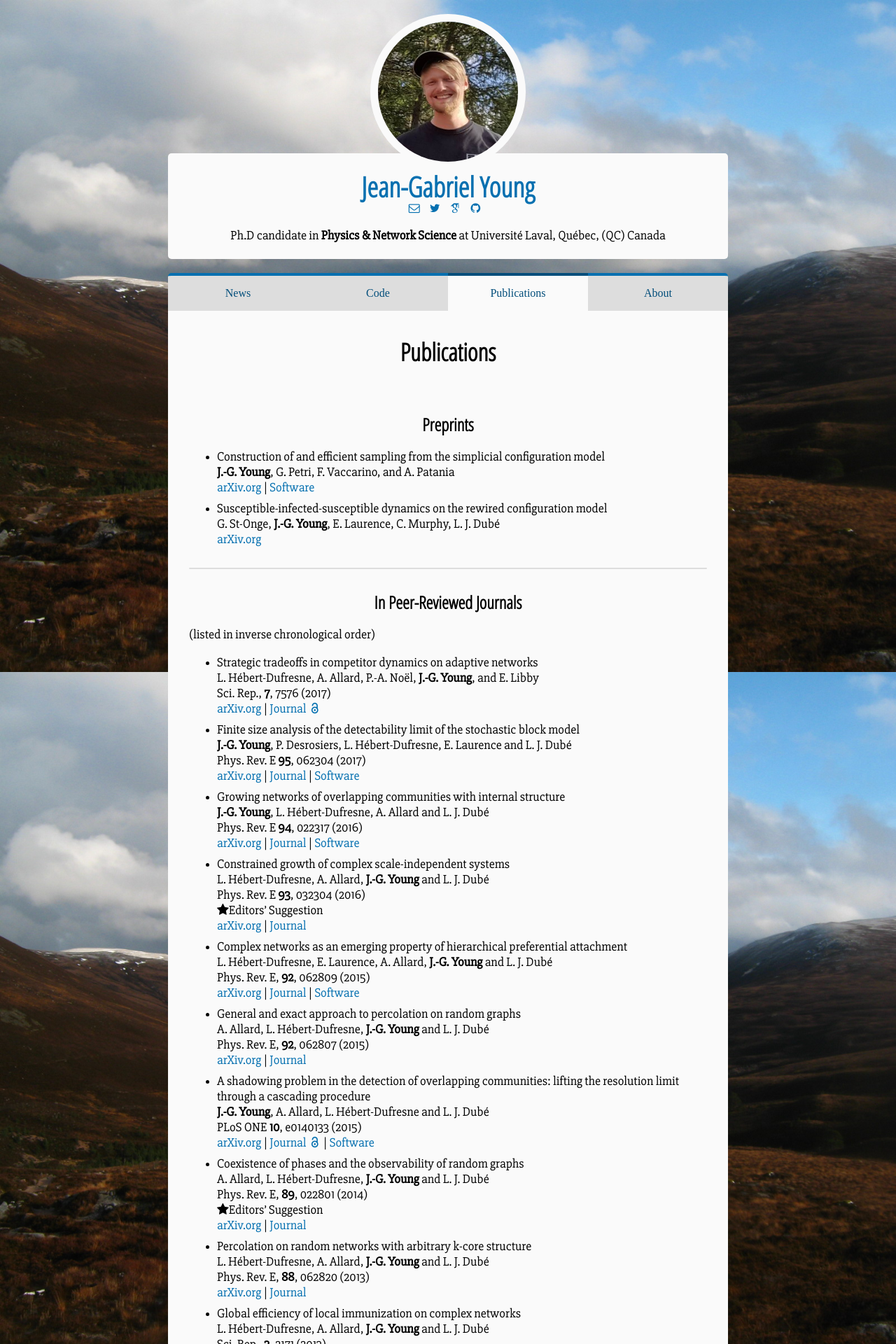
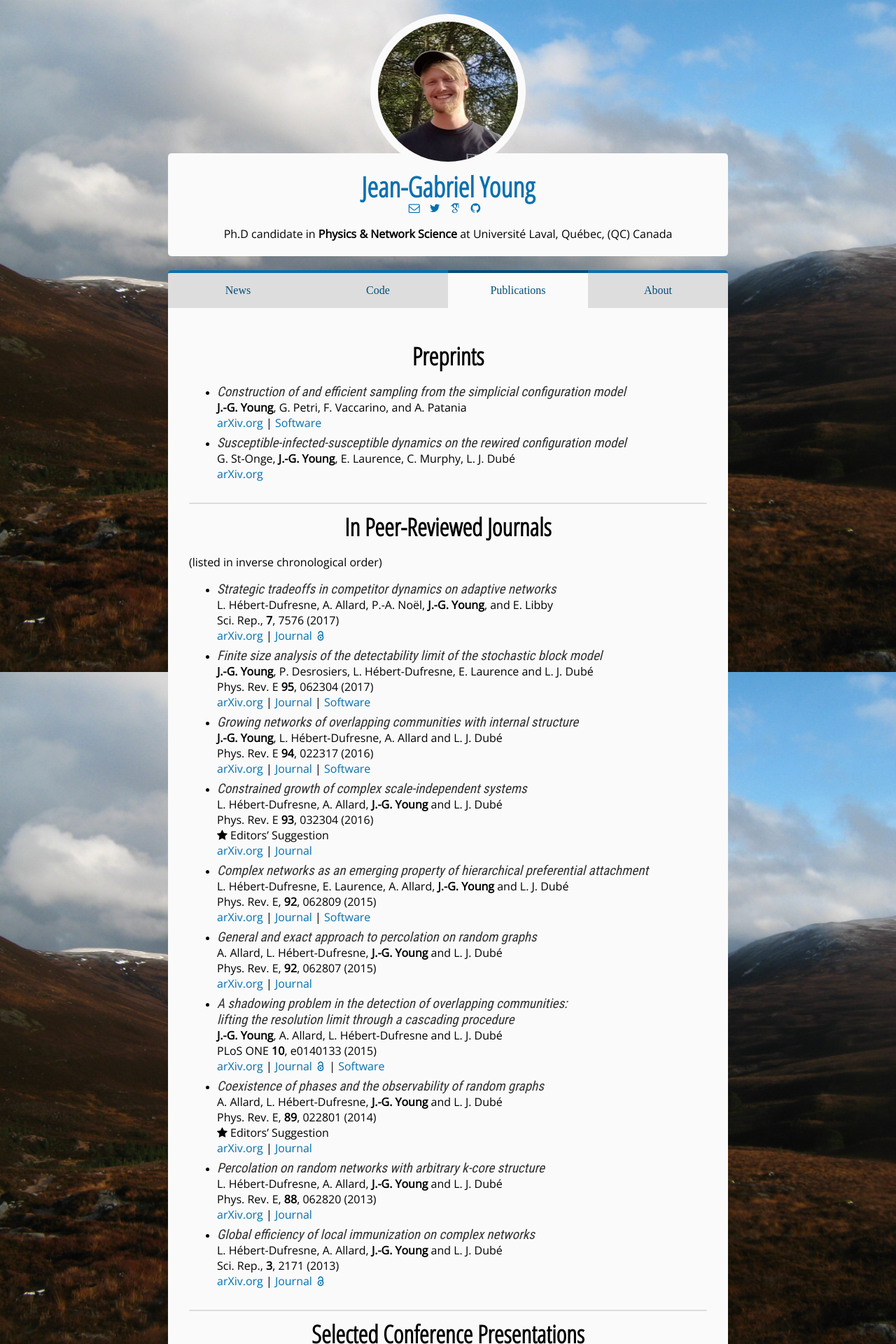
Before and after one commit to jg-you/jg-you.github.io, a Jekyll site: the page built from publications.md, in a window 1280 px wide. Shown: the top 1920 px of the page at 70% size. Built offline with Jekyll 4.4.1, drawn with Linux system fonts in a browser that asks for light colours; some web fonts are replaced; comment, search, counter and statistics services are not loaded; some of the changed text lies outside the part shown.

Commit message:
Font change

```diff
--- a/_includes/head.html
+++ b/_includes/head.html
@@ -25,7 +25,8 @@
   <link rel="stylesheet" href="{{ "/css/main.css" | prepend: full_base_url }}">
   <link rel="stylesheet" href="/components/font-awesome/css/font-awesome.min.css">
   <link rel="stylesheet" href="/components/academicons-1.8.0/css/academicons.min.css">
-  <link href='http://fonts.googleapis.com/css?family=Open+Sans+Condensed:300|Raleway|Noticia+Text|Slabo+27px' rel='stylesheet' type='text/css'>
+  <link href='http://fonts.googleapis.com/css?family=Open+Sans:300|Open+Sans+Condensed:300|Roboto+Condensed:400' rel='stylesheet' type='text/css'>
+
   <link rel="canonical" href="{{ page.url | replace:'index.html','' | prepend: full_base_url }}">
   <!-- <link rel="alternate" type="application/rss+xml" title="{{ site.title | escape }}" href="{{ "/feed.xml" | prepend: full_base_url }}"> -->
 
--- a/_layouts/page.html
+++ b/_layouts/page.html
@@ -4,7 +4,7 @@ layout: default
 <article class="post">
 
 
-            <h2 class="page-title">{{ page.title | escape }}</h2>
+            <!-- <h2 class="page-title">{{ page.title | escape }}</h2> -->
 
             <div class="post-content">
                 {{ content}}
--- a/css/main.scss
+++ b/css/main.scss
@@ -196,7 +196,7 @@ html {
     h3 {
         font-family: 'Open Sans Condensed', sans-serif;
         font-weight: bold;
-        font-size: 25px;
+        font-size: 29px;
         display: block;
         margin-bottom: 3px;
         margin-top: 50px;
@@ -206,9 +206,18 @@ html {
         text-align: center;
     }
     p {
-        font-family: 'Slabo 27px', serif;
-        font-size: 18px;
+        font-family: 'Open Sans', sans-serif;
+        font-size: 16px;
         text-align: left;
+    }
+    .pub-title {
+        font-family: 'Roboto Condensed', sans-serif;
+        font-size: 19px;
+        font-style: italic;
+        color: #333333;
+    }
+    a {
+
     }
     a:link {
         color: #0570b0;
--- a/publications.md
+++ b/publications.md
@@ -4,74 +4,75 @@ title: Publications
 ---
 
 <span id="nav-preprints"></span>
-### Preprints
+## Preprints
 
-* Construction of and efficient sampling from the simplicial configuration model <br/>
+* <span class="pub-title"> Construction of and efficient sampling from the simplicial configuration model</span><br/>
 **J.-G. Young**, G. Petri, F. Vaccarino, and A. Patania<br/>
 [arXiv.org](https://arxiv.org/abs/1705.10298) | [Software](https://github.com/jg-you/scm)
 
-* Susceptible-infected-susceptible dynamics on the rewired configuration model <br/>
+* <span class="pub-title"> Susceptible-infected-susceptible dynamics on the rewired configuration model</span><br/>
 G. St-Onge, **J.-G. Young**, E. Laurence, C. Murphy, L. J. Dubé<br/>
 [arXiv.org](https://arxiv.org/abs/1701.01740)
 
 <div class="end-of-post"></div>
 
 <span id="nav-journals"></span>
-### In Peer-Reviewed Journals
+## In Peer-Reviewed Journals
 
 <p>(listed in inverse chronological order)</p>
 
-* Strategic tradeoffs in competitor dynamics on adaptive networks <br/>
+* <span class="pub-title"> Strategic tradeoffs in competitor dynamics on adaptive networks</span><br/>
 L. Hébert-Dufresne, A. Allard, P.-A. Noël, **J.-G. Young**,  and E. Libby<br/>
 Sci. Rep., **7**, 7576 (2017)<br/>
 [arXiv.org](http://arxiv.org/abs/1607.04632) | [Journal  <i class="ai ai-open-access" aria-hidden="true"></i>](http://dx.doi.org/10.1038/s41598-017-07621-x)
 
-* Finite size analysis of the detectability limit of the stochastic block model <br/>
+* <span class="pub-title"> Finite size analysis of the detectability limit of the stochastic block model</span><br/>
 **J.-G. Young**, P. Desrosiers, L. Hébert-Dufresne, E. Laurence and L. J. Dubé<br/>
 Phys. Rev. E **95**, 062304 (2017)<br/>
 [arXiv.org](https://arxiv.org/abs/1701.00062) | [Journal](http://dx.doi.org/10.1103/PhysRevE.95.062304) | [Software](https://github.com/jg-you/sbm_canonical_mcmc)
 
-* Growing networks of overlapping communities with internal structure<br/>
+* <span class="pub-title"> Growing networks of overlapping communities with internal structure</span><br/>
 **J.-G. Young**, L. Hébert-Dufresne, A. Allard and L. J. Dubé<br/>
 Phys. Rev. E **94**, 022317 (2016)<br/>
 [arXiv.org](http://arxiv.org/abs/1603.05566) | [Journal](http://dx.doi.org/10.1103/physreve.94.022317) |
 [Software](https://github.com/spa-networks/spa)
 
-* Constrained growth of complex scale-independent systems<br/>
+* <span class="pub-title"> Constrained growth of complex scale-independent systems</span><br/>
 L. Hébert-Dufresne, A. Allard, **J.-G. Young** and L. J. Dubé<br/>
 Phys. Rev. E **93**, 032304 (2016)<br/>
-<i class="fa fa-star" aria-hidden="true"></i>Editors' Suggestion<br/>
+<i class="fa fa-star" aria-hidden="true"></i> Editors' Suggestion<br/>
 [arXiv.org](http://arxiv.org/abs/1310.0112) | [Journal](http://dx.doi.org/10.1103/PhysRevE.93.032304)
 
-* Complex networks as an emerging property of hierarchical preferential attachment<br/>
+* <span class="pub-title"> Complex networks as an emerging property of hierarchical preferential attachment</span><br/>
  L. Hébert-Dufresne, E. Laurence, A. Allard, **J.-G. Young** and L. J. Dubé<br/>
 Phys. Rev. E, **92**, 062809 (2015)<br/>
 [arXiv.org](http://arxiv.org/abs/1312.0171) | [Journal](http://dx.doi.org/10.1103/PhysRevE.92.062809) |
 [Software](https://github.com/spa-networks/hpa)
 
-* General and exact approach to percolation on random graphs<br/>
+* <span class="pub-title"> General and exact approach to percolation on random graphs</span><br/>
  A. Allard, L. Hébert-Dufresne, **J.-G. Young** and L. J. Dubé<br/>
 Phys. Rev. E, **92**, 062807 (2015)<br/>
 [arXiv.org](http://arxiv.org/abs/1509.01207) | [Journal](http://dx.doi.org/10.1103/PhysRevE.92.062807)
 
-* A shadowing problem in the detection of overlapping communities: lifting the resolution limit through a cascading procedure<br/>
+* <span class="pub-title"> A shadowing problem in the detection of overlapping communities:<br/>
+lifting the resolution limit through a cascading procedure</span><br/>
 **J.-G. Young**, A. Allard, L. Hébert-Dufresne and L. J. Dubé<br/>
 PLoS ONE **10**, e0140133 (2015)<br/>
 [arXiv.org](http://arxiv.org/abs/1211.1364) | [Journal <i class="ai ai-open-access" aria-hidden="true"></i>](http://dx.doi.org/10.1371/journal.pone.0140133) |
 [Software](https://github.com/jg-you/cascading_detection)
 
-* Coexistence of phases and the observability of random graphs<br/>
+* <span class="pub-title"> Coexistence of phases and the observability of random graphs</span><br/>
 A. Allard, L. Hébert-Dufresne, **J.-G. Young** and L. J. Dubé<br/>
 Phys. Rev. E, **89**, 022801 (2014)<br/>
-<i class="fa fa-star" aria-hidden="true"></i>Editors' Suggestion<br/>
+<i class="fa fa-star" aria-hidden="true"></i> Editors' Suggestion<br/>
 [arXiv.org](http://arxiv.org/abs/1309.7983) | [Journal](http://dx.doi.org/10.1103/PhysRevE.89.022801)
 
-* Percolation on random networks with arbitrary k-core structure<br/>
+* <span class="pub-title"> Percolation on random networks with arbitrary k-core structure</span><br/>
 L. Hébert-Dufresne, A. Allard, **J.-G. Young** and L. J. Dubé<br/>
 Phys. Rev. E, **88**, 062820 (2013)<br/>
 [arXiv.org](http://arxiv.org/abs/1308.6537) | [Journal](http://dx.doi.org/10.1103/PhysRevE.88.062820)
 
-* Global efficiency of local immunization on complex networks <br/>
+* <span class="pub-title"> Global efficiency of local immunization on complex networks</span><br/>
 L. Hébert-Dufresne, A. Allard, **J.-G. Young** and L. J. Dubé<br/>
 Sci. Rep., **3**, 2171 (2013)<br/>
 [arXiv.org](http://arxiv.org/abs/1208.5768) | [Journal <i class="ai ai-open-access" aria-hidden="true"></i>](http://dx.doi.org/10.1038/srep02171)
@@ -79,37 +80,37 @@ Sci. Rep., **3**, 2171 (2013)<br/>
 <div class="end-of-post"></div>
 
 <span id="nav-talks"></span>
-### Selected Conference Presentations
+## Selected Conference Presentations
 
 <p>(listed in inverse chronological order;  presenter denoted by *)</p>
 
-* Construction of and efficient sampling from the simplicial configuration model (2017)<br/>
+* <span class="pub-title"> Construction of and efficient sampling from the simplicial configuration model</span><br/>
 **J.-G. Young**, G. Petri, F. Vaccarino, and A. Patania<br/>
 High-Oder Models in Network Science (HONS 2017)<br/>
 <span class="faded">Indianapolis, IN, USA<br/></span>
 [Abstract](files/hons2017_abstract.pdf) |
 [Slides](https://speakerdeck.com/jgyou/construction-of-and-efficient-sampling-from-the-simplicial-configuration-model)
 
-* Statistical mechanics of mesoscopic structure extraction (2017)<br/>
+* <span class="pub-title"> Statistical mechanics of mesoscopic structure extraction</span><br/>
 **J.-G. Young**, G. St-Onge, P. Desrosiers, L. J. Dubé<br/>
 12th International School and Conference on Network Science (NetSci 2017)<br/>
 <span class="faded">Indianapolis, IN, USA<br/></span>
 [Abstract](http://www.dynamica.phy.ulaval.ca/fileadmin/abs/netsci2017_abs_jgy.pdf)
 
-* Spectral Graph Clustering (2016)<br/>
+* <span class="pub-title"> Spectral Graph Clustering</span><br/>
 **J.-G. Young**<br/>
 2016 CRM Summer School on Spectral Theory and applications<br/>
 <span class="faded">Québec, Canada<br/></span>
 [Slides, lecture notes and more](crm2016/index.html)
 
-* Finite size analysis of the detectability limit of the stochastic block model (2016)<br/>
+* <span class="pub-title"> Finite size analysis of the detectability limit of the stochastic block model</span><br/>
 **J.-G. Young**, P. Desrosiers, L. Hébert-Dufresne, E. Laurence and L. J. Dubé<br/>
 <i class="fa fa-angle-right"></i> 11th International School and Conference on Network Science (NetSci 2016), <span class="faded">Seoul, Korea</span><br/>
 <i class="fa fa-angle-right"></i> Statistical Inference for Network Models (SINM 2016), <span class="faded">Seoul, Korea</span><br/>
-<i class="fa fa-angle-right"></i> ISI Foundation,<span class="faded">Torino, Italy</span><br/>
+<i class="fa fa-angle-right"></i> ISI Foundation, <span class="faded">Torino, Italy</span><br/>
 [Abstract](http://www.dynamica.phy.ulaval.ca/fileadmin/abs/netsci2016_abs_jg.pdf)
 
-* Structural preferential attachment: scale-free benchmark graphs for overlapping community detection algorithms (2015)<br/>
+* <span class="pub-title"> Structural preferential attachment:<br/>scale-free benchmark graphs for overlapping community detection algorithms</span><br/>
 **J.-G. Young**, L. Hébert-Dufresne, E. Laurence and L. J. Dubé<br/>
 10th International School and Conference on Network Science (NetSci 2015)<br/>
 <span class="faded">Zaragoza, Spain <br/></span>
@@ -117,7 +118,7 @@ High-Oder Models in Network Science (HONS 2017)<br/>
 [Poster](http://www.dynamica.phy.ulaval.ca/fileadmin/posters/netsci2015_poster_ogy.pdf) |
 [Website](http://www.spa-networks.org)
 
-* Structural preferential attachment of community structure and its relation to Dunbar’s number (2014)<br/>
+* <span class="pub-title"> Structural preferential attachment of community structure and its relation to Dunbar’s number</span><br/>
 **J.-G. Young**, L. Hébert-Dufresne, A. Allard and L. J. Dubé<br/>
 9th International School and Conference on Network Science (NetSci 2014)<br/>
 <span class="faded">Berkeley, CA, USA <br/></span>
@@ -125,7 +126,7 @@ High-Oder Models in Network Science (HONS 2017)<br/>
 [Slides](https://speakerdeck.com/jgyou/structural-preferential-attachment-of-community-structure-and-its-relation-to-dunbars-number)
 
 
-* Complex networks are an emerging property of hierarchical preferential attachment (2014)  <br/>
+* <span class="pub-title"> Complex networks are an emerging property of hierarchical preferential attachment</span><br/>
 L. Hébert-Dufresne*, E. Laurence, A. Allard, **J.-G. Young** and L. J. Dubé<br/>
 9th International School and Conference on Network Science (NetSci 2014)<br/>
 <span class="faded">Berkeley, CA, USA<br/></span>
```
